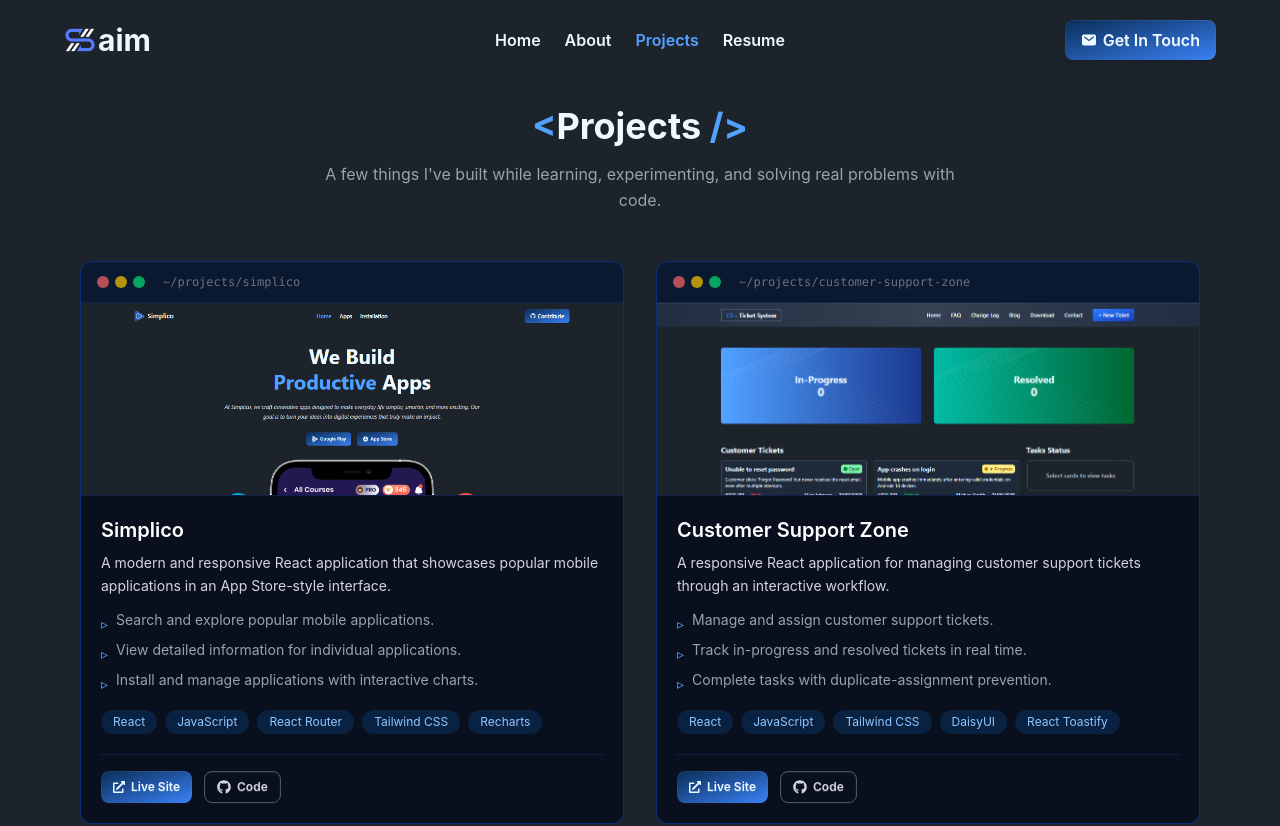
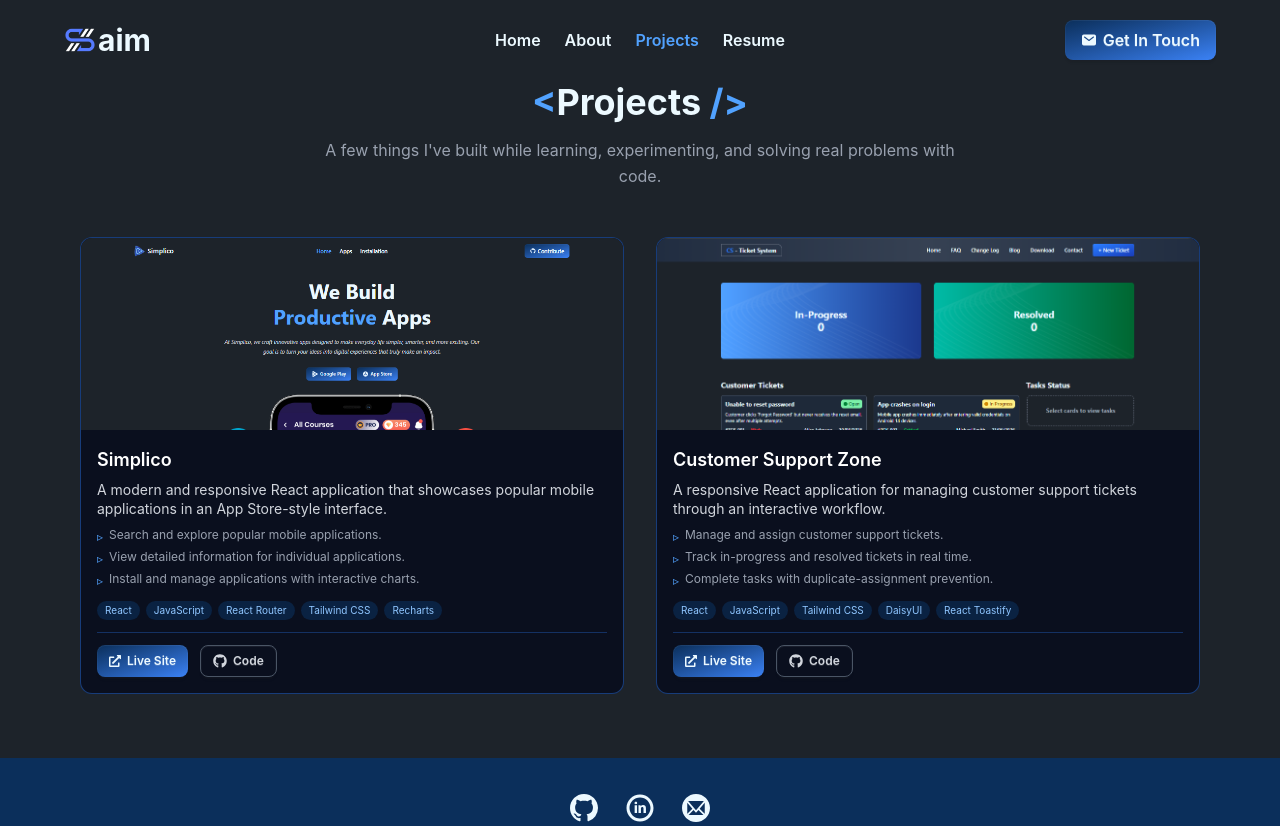
Before and after one commit to asm-saim/portfolio, a React (Vite) app: page /projects in a window 1280 px wide. Shown: the top 826 px of the page. Built offline with nearby package versions, Linux system fonts and the light colour scheme.

Commit message:
projerct section updated

```diff
--- a/src/components/Project-Card/Project-card.jsx
+++ b/src/components/Project-Card/Project-card.jsx
@@ -5,19 +5,9 @@ const ProjectCard = ({ project }) => {
   const { name, description, features, technologies, image, liveUrl, githubUrl } = project;
 
   return (
-    <div className="rounded-xl border border-blue-600/40 bg-[#0A0F1E] overflow-hidden flex flex-col transition-all duration-300 hover:border-blue-500/60 hover:shadow-[0_0_30px_rgba(59,130,246,0.25)] hover:-translate-y-1">
-      {/* Terminal top bar */}
-      <div className="flex items-center gap-1.5 px-4 py-3 bg-[#0B2F5B]/30 border-b border-blue-900/40">
-        <span className="w-3 h-3 rounded-full bg-red-400/70" />
-        <span className="w-3 h-3 rounded-full bg-yellow-400/70" />
-        <span className="w-3 h-3 rounded-full bg-green-400/70" />
-        <span className="ml-3 text-xs text-gray-500 font-mono">
-          ~/projects/{name.toLowerCase().replace(/\s+/g, "-")}
-        </span>
-      </div>
-
+    <div className="rounded-xl border border-blue-500/40 bg-[#0A0F1E] overflow-hidden flex flex-col transition-all duration-300 hover:border-blue-400 hover:shadow-[0_0_30px_rgba(59,130,246,0.25)] hover:-translate-y-1">
       {/* Project image */}
-      <div className="relative overflow-hidden border-b border-blue-900/40">
+      <div className="relative overflow-hidden">
         <img
           src={image}
           alt={name}
@@ -27,39 +17,39 @@ const ProjectCard = ({ project }) => {
       </div>
 
       {/* Content */}
-      <div className="flex flex-col flex-1 p-5">
-        <h3 className="text-xl font-semibold text-white">{name}</h3>
+      <div className="flex flex-col flex-1 p-4">
+        <h3 className="text-lg font-semibold text-white">{name}</h3>
 
-        <p className="mt-2 text-gray-300 text-sm leading-relaxed">{description}</p>
+        <p className="mt-1.5 text-gray-300 text-sm leading-snug line-clamp-2">{description}</p>
 
         {/* Features */}
         {features?.length > 0 && (
-          <ul className="mt-3 space-y-1.5">
+          <ul className="mt-2 space-y-1">
             {features.map((feature, idx) => (
-              <li key={idx} className="text-gray-400 text-xs sm:text-sm flex items-start gap-2">
-                <span className="text-blue-400 mt-1">▹</span>
-                <span>{feature}</span>
+              <li key={idx} className="text-gray-400 text-xs flex items-start gap-1.5">
+                <span className="text-blue-400 mt-0.5">▹</span>
+                <span className="line-clamp-1">{feature}</span>
               </li>
             ))}
           </ul>
         )}
 
         {/* Tech stack pills */}
-        <div className="mt-4 flex flex-wrap gap-2">
+        <div className="mt-3 flex flex-wrap gap-1.5">
           {technologies.map((tech) => (
-            <span key={tech} className="text-xs px-3 py-1 rounded-full bg-[#0B2F5B]/60 text-blue-300">
+            <span key={tech} className="text-[10px] px-2 py-0.5 rounded-full bg-[#0B2F5B]/60 text-blue-300">
               {tech}
             </span>
           ))}
         </div>
 
         {/* Actions */}
-        <div className="mt-5 flex gap-3 pt-4 border-t border-blue-900/40">
+        <div className="mt-3 flex gap-3 pt-3 border-t border-blue-500/30">
           <a
             href={liveUrl}
             target="_blank"
             rel="noopener noreferrer"
-            className="btn btn-sm border-none rounded-lg bg-gradient-to-br from-[#0B2F5B] to-[#3B82F6] transition-all duration-300 ease-out hover:shadow-[0_0_30px_rgba(59,130,246,0.8)]"
+            className="btn btn-xs sm:btn-sm border-none rounded-lg bg-gradient-to-br from-[#0B2F5B] to-[#3B82F6] transition-all duration-300 ease-out hover:shadow-[0_0_30px_rgba(59,130,246,0.8)]"
           >
             <FaExternalLinkAlt className="text-xs" />
             Live Site
@@ -68,7 +58,7 @@ const ProjectCard = ({ project }) => {
             href={githubUrl}
             target="_blank"
             rel="noopener noreferrer"
-            className="btn btn-sm rounded-lg border border-gray-600 text-gray-300 bg-transparent transition-all duration-300 ease-out hover:border-blue-400 hover:text-blue-400"
+            className="btn btn-xs sm:btn-sm rounded-lg border border-gray-600 text-gray-300 bg-transparent transition-all duration-300 ease-out hover:border-blue-400 hover:text-blue-400"
           >
             <FaGithub className="text-sm" />
             Code
--- a/src/pages/Projects/Projects.jsx
+++ b/src/pages/Projects/Projects.jsx
@@ -4,7 +4,7 @@ import ProjectCard from "../../components/Project-Card/Project-card";
 
 const Projects = () => {
   return (
-    <section className="max-w-6xl mx-auto px-4 pb-16 pt-6" id="projects">
+    <section className="max-w-6xl mx-auto px-4 pb-16  "id="projects">
       <div className="text-center mb-12">
         <h2 className="text-3xl md:text-4xl font-bold leading-tight">
           <span className="text-blue-400">{"<"}</span>
```
